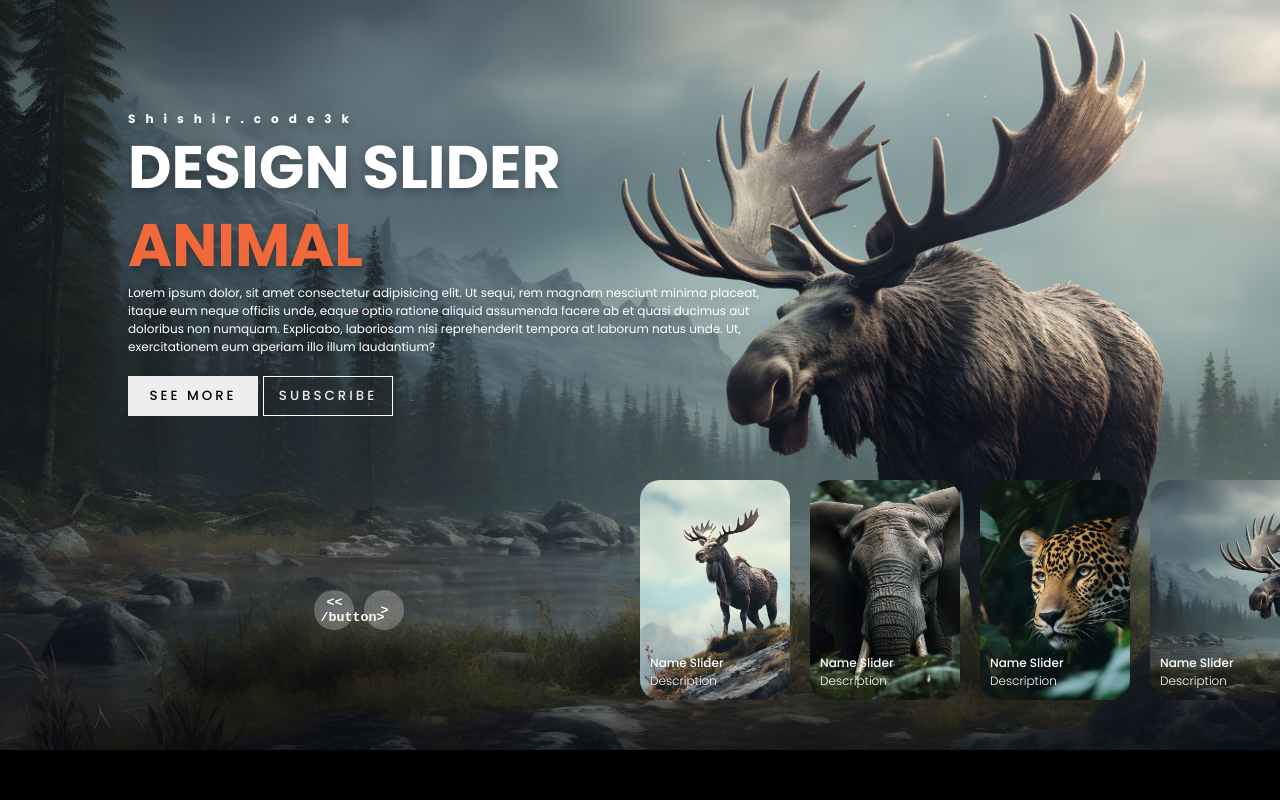
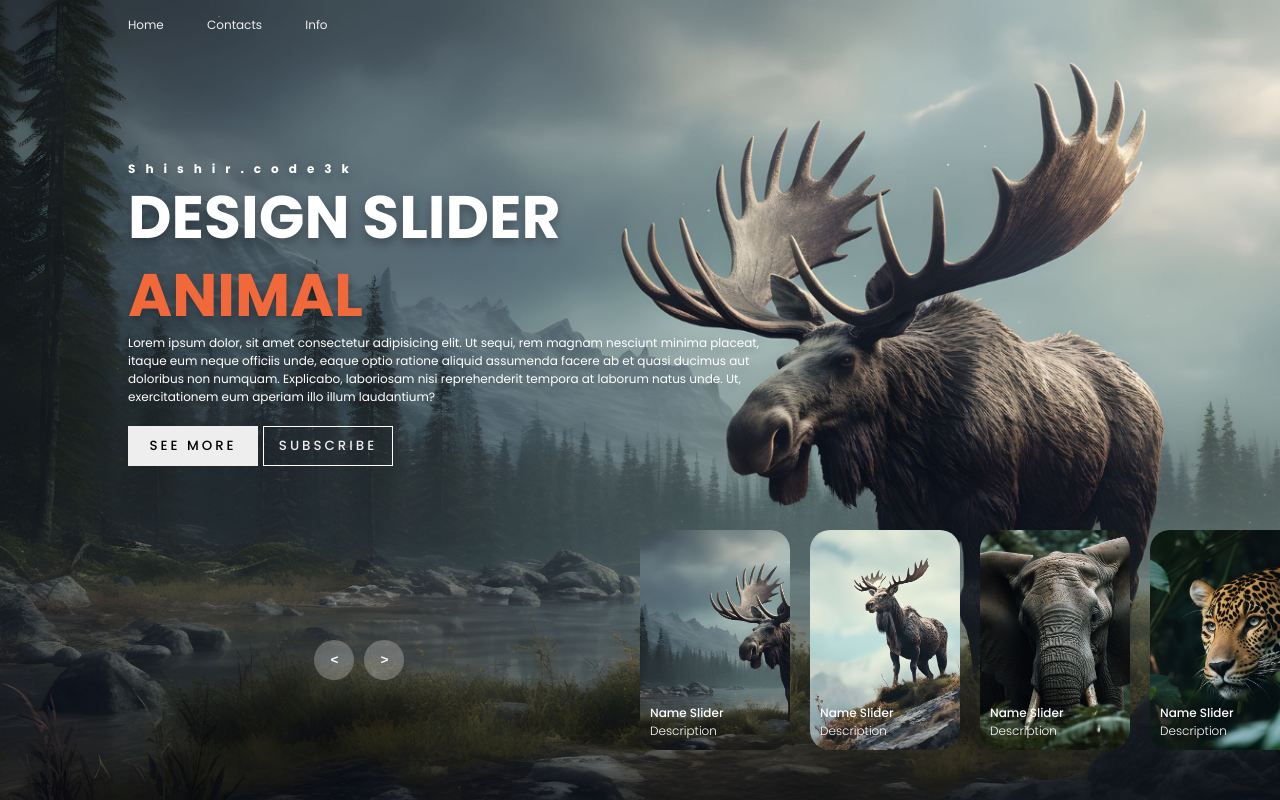
Before and after one commit to Shishir3k/Image-Slider, a plain HTML site: page index.html in a window 1280 px wide. Drawn offline with Linux system fonts and the light colour scheme.

Commit message:
all files updated

```diff
--- a/index.html
+++ b/index.html
@@ -1,14 +1,20 @@
 <!DOCTYPE html>
 <html lang="en">
-
 <head>
     <meta charset="UTF-8">
     <meta name="viewport" content="width=device-width, initial-scale=1.0">
     <title>Image Slider</title>
     <link rel="stylesheet" href="style.css">
 </head>
+<body>
+    <header>
+        <nav>
+            <a href="">Home</a>
+            <a href="">Contacts</a>
+            <a href="">Info</a>
+        </nav>
+    </header>
 
-<body>
     <!-- carousel -->
     <div class="carousel">
         <!-- list item -->
@@ -21,10 +27,7 @@
                     <div class="topic">ANIMAL</div>
                     <div class="des">
                         <!-- lorem 50 -->
-                        Lorem ipsum dolor, sit amet consectetur adipisicing elit. Ut sequi, rem magnam nesciunt minima
-                        placeat, itaque eum neque officiis unde, eaque optio ratione aliquid assumenda facere ab et
-                        quasi ducimus aut doloribus non numquam. Explicabo, laboriosam nisi reprehenderit tempora at
-                        laborum natus unde. Ut, exercitationem eum aperiam illo illum laudantium?
+                        Lorem ipsum dolor, sit amet consectetur adipisicing elit. Ut sequi, rem magnam nesciunt minima placeat, itaque eum neque officiis unde, eaque optio ratione aliquid assumenda facere ab et quasi ducimus aut doloribus non numquam. Explicabo, laboriosam nisi reprehenderit tempora at laborum natus unde. Ut, exercitationem eum aperiam illo illum laudantium?
                     </div>
                     <div class="buttons">
                         <button>SEE MORE</button>
@@ -39,10 +42,7 @@
                     <div class="title">DESIGN SLIDER</div>
                     <div class="topic">ANIMAL</div>
                     <div class="des">
-                        Lorem ipsum dolor, sit amet consectetur adipisicing elit. Ut sequi, rem magnam nesciunt minima
-                        placeat, itaque eum neque officiis unde, eaque optio ratione aliquid assumenda facere ab et
-                        quasi ducimus aut doloribus non numquam. Explicabo, laboriosam nisi reprehenderit tempora at
-                        laborum natus unde. Ut, exercitationem eum aperiam illo illum laudantium?
+                        Lorem ipsum dolor, sit amet consectetur adipisicing elit. Ut sequi, rem magnam nesciunt minima placeat, itaque eum neque officiis unde, eaque optio ratione aliquid assumenda facere ab et quasi ducimus aut doloribus non numquam. Explicabo, laboriosam nisi reprehenderit tempora at laborum natus unde. Ut, exercitationem eum aperiam illo illum laudantium?
                     </div>
                     <div class="buttons">
                         <button>SEE MORE</button>
@@ -57,10 +57,7 @@
                     <div class="title">DESIGN SLIDER</div>
                     <div class="topic">ANIMAL</div>
                     <div class="des">
-                        Lorem ipsum dolor, sit amet consectetur adipisicing elit. Ut sequi, rem magnam nesciunt minima
-                        placeat, itaque eum neque officiis unde, eaque optio ratione aliquid assumenda facere ab et
-                        quasi ducimus aut doloribus non numquam. Explicabo, laboriosam nisi reprehenderit tempora at
-                        laborum natus unde. Ut, exercitationem eum aperiam illo illum laudantium?
+                        Lorem ipsum dolor, sit amet consectetur adipisicing elit. Ut sequi, rem magnam nesciunt minima placeat, itaque eum neque officiis unde, eaque optio ratione aliquid assumenda facere ab et quasi ducimus aut doloribus non numquam. Explicabo, laboriosam nisi reprehenderit tempora at laborum natus unde. Ut, exercitationem eum aperiam illo illum laudantium?
                     </div>
                     <div class="buttons">
                         <button>SEE MORE</button>
@@ -75,10 +72,7 @@
                     <div class="title">DESIGN SLIDER</div>
                     <div class="topic">ANIMAL</div>
                     <div class="des">
-                        Lorem ipsum dolor, sit amet consectetur adipisicing elit. Ut sequi, rem magnam nesciunt minima
-                        placeat, itaque eum neque officiis unde, eaque optio ratione aliquid assumenda facere ab et
-                        quasi ducimus aut doloribus non numquam. Explicabo, laboriosam nisi reprehenderit tempora at
-                        laborum natus unde. Ut, exercitationem eum aperiam illo illum laudantium?
+                        Lorem ipsum dolor, sit amet consectetur adipisicing elit. Ut sequi, rem magnam nesciunt minima placeat, itaque eum neque officiis unde, eaque optio ratione aliquid assumenda facere ab et quasi ducimus aut doloribus non numquam. Explicabo, laboriosam nisi reprehenderit tempora at laborum natus unde. Ut, exercitationem eum aperiam illo illum laudantium?
                     </div>
                     <div class="buttons">
                         <button>SEE MORE</button>
@@ -137,15 +131,13 @@
         <!-- next prev -->
 
         <div class="arrows">
-            <button id="prev">
-                << /button>
-                    <button id="next">></button>
+            <button id="prev"><</button>
+            <button id="next">></button>
         </div>
         <!-- time running -->
         <div class="time"></div>
     </div>
 
-    <script src="script.js"></script>
+    <script src="app.js"></script>
 </body>
-
 </html>
--- a/style.css
+++ b/style.css
@@ -1,4 +1,4 @@
-@import url("https://fonts.googleapis.com/css2?family=Poppins:ital,wght@0,100;0,200;0,300;0,400;0,500;0,600;0,700;0,800;0,900;1,100;1,200;1,300;1,400;1,500;1,600;1,700;1,800;1,900&display=swap");
+@import url('https://fonts.googleapis.com/css2?family=Poppins:ital,wght@0,100;0,200;0,300;0,400;0,500;0,600;0,700;0,800;0,900;1,100;1,200;1,300;1,400;1,500;1,600;1,700;1,800;1,900&display=swap');
 
 body {
     margin: 0;
@@ -10,6 +10,22 @@ body {
 
 a {
     text-decoration: none;
+}
+
+header {
+    width: 1140px;
+    max-width: 80%;
+    margin: auto;
+    height: 50px;
+    display: flex;
+    align-items: center;
+    position: relative;
+    z-index: 100;
+}
+
+header a {
+    color: #eee;
+    margin-right: 40px;
 }
 
 /* carousel */
@@ -148,7 +164,7 @@ a {
     color: #fff;
     font-family: monospace;
     font-weight: bold;
-    transition: 0.5s;
+    transition: .5s;
 }
 
 .arrows button:hover {
@@ -171,7 +187,7 @@ a {
     transform: translateY(50px);
     filter: blur(20px);
     opacity: 0;
-    animation: showContent 0.5s 1s linear 1 forwards;
+    animation: showContent .5s 1s linear 1 forwards;
 }
 
 @keyframes showContent {
@@ -206,7 +222,7 @@ a {
     bottom: 50px;
     left: 50%;
     border-radius: 30px;
-    animation: showImage 0.5s linear 1 forwards;
+    animation: showImage .5s linear 1 forwards;
 }
 
 @keyframes showImage {
@@ -221,7 +237,7 @@ a {
 
 .carousel.next .thumbnail .item:nth-last-child(1) {
     overflow: hidden;
-    animation: showThumbnail 0.5s linear 1 forwards;
+    animation: showThumbnail .5s linear 1 forwards;
 }
 
 .carousel.prev .list .item img {
@@ -236,7 +252,7 @@ a {
 }
 
 .carousel.next .thumbnail {
-    animation: effectNext 0.5s linear 1 forwards;
+    animation: effectNext .5s linear 1 forwards;
 }
 
 @keyframes effectNext {
@@ -264,13 +280,14 @@ a {
 
 @keyframes runningTime {
     from {
-        width: 100%;
+        width: 100%
     }
 
     to {
-        width: 0;
+        width: 0
     }
 }
+
 
 /* prev click */
 
@@ -298,7 +315,7 @@ a {
 .carousel.prev .thumbnail .item:nth-child(1) {
     overflow: hidden;
     opacity: 0;
-    animation: showThumbnail 0.5s linear 1 forwards;
+    animation: showThumbnail .5s linear 1 forwards;
 }
 
 .carousel.next .arrows button,
```
